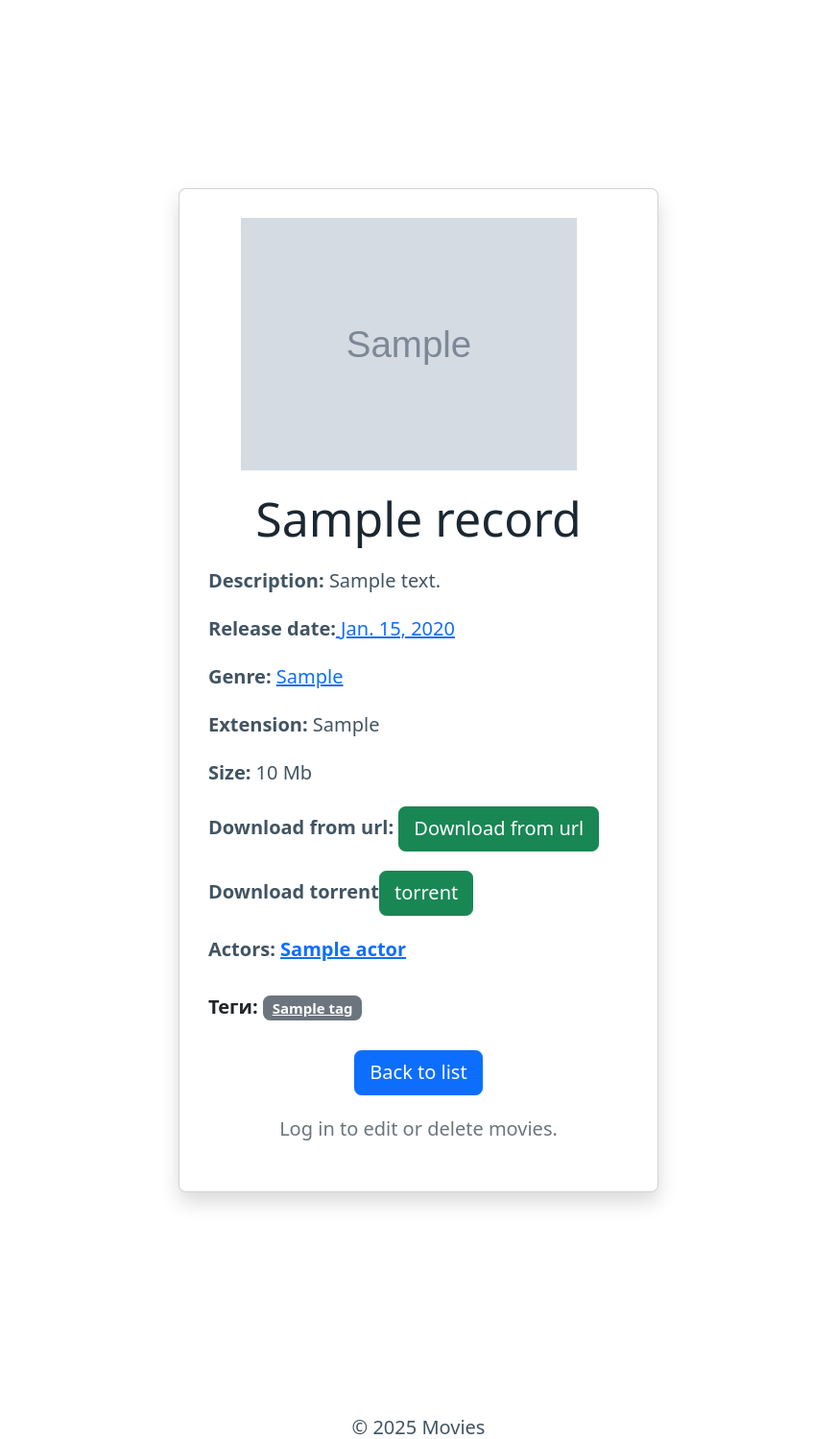
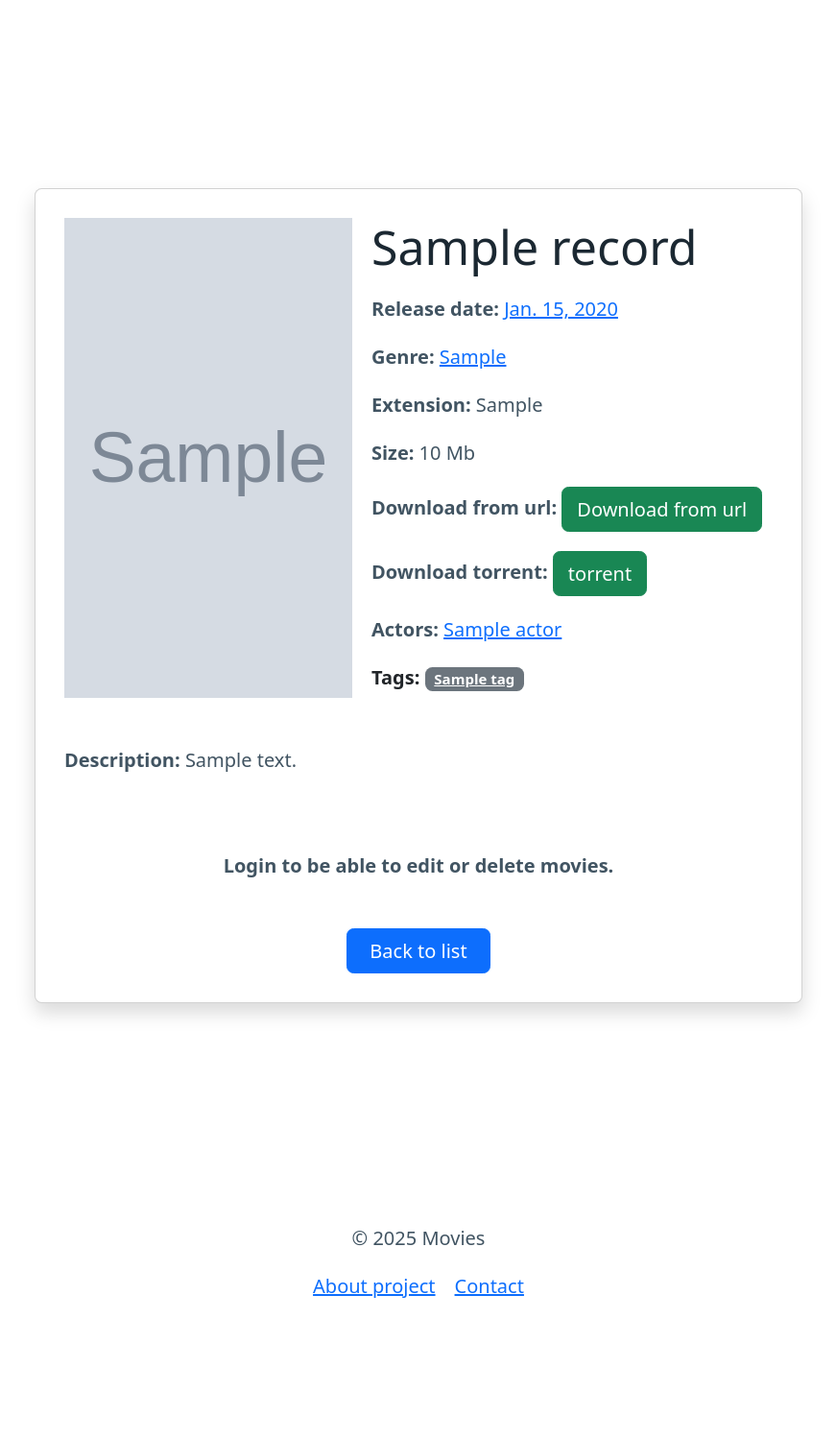
Before and after one commit to Noma9d/Movies, a Django app: page /movies/1/ in a window 1280 px wide. Shown: the part 216-1715 px from the top of the page at 96% size, without its empty margins (204-1075 px from the left). After the commit the page ends 1568 px from the top, so only its background shows below. Run offline with Django 5.2, Linux system fonts and the light colour scheme; tables that the repository leaves empty hold one stand-in row (values such as "Sample post"); grey boxes marked "Sample" are stand-in pictures; parts of the project's set-up code (start-up, migrations or seed data) failed here and were passed over.

Commit message:
modified:   movies/moviesapp/__pycache__/urls.cpython-312.pyc 	modified:   movies/moviesapp/__pycache__/views.cpython-312.pyc 	modified:   movies/moviesapp/templates/moviesapp/index.html 	modified:   movies/moviesapp/templates/moviesapp/movie_detail.html 	modified:   movies/moviesapp/templates/moviesapp/movies_filter.html 	modified:   movies/moviesapp/templates/moviesapp/search_results.html 	modified:   movies/moviesapp/urls.py 	modified:   movies/moviesapp/views.py

```diff
--- a/movies/moviesapp/templates/moviesapp/movie_detail.html
+++ b/movies/moviesapp/templates/moviesapp/movie_detail.html
@@ -7,47 +7,49 @@
 
 {% block content %}
 <div class="d-flex flex-column align-items-center justify-content-center" style="min-height: 60vh;">
-    <div class="card shadow p-4 mb-4 bg-white rounded" style="max-width: 500px; width: 100%;">
-        <div class="text-center">
+    <div class="card shadow p-4 mb-4 bg-white rounded" style="max-width: 800px; width: 100%;">
+        <div class="d-flex">
             {% if movie.picture %}
-                <img src="{{ movie.picture.image.url }}" class="me-3 mb-3" style="max-width: 350px;" alt="{{ movie.title }}">
+                <img src="{{ movie.picture.image.url }}" class="me-3 mb-3" style="width: 300px; height: 500px;" alt="{{ movie.title }}">
             {% endif %}
+            <div>
                 <h1 class="mb-3">{{ movie.title }}</h1>
-        </div>
-        <p><strong>Description:</strong> {{ movie.description }} <br>
-        <p><strong>Release date:</strong><a href="{% url "moviesapp:movies_filter" "year" movie.release_date %}"> {{ movie.release_date }}</a></p>
-        <p><strong>Genre:</strong>
-            <a href="{% url "moviesapp:movies_filter" "genre" movie.genre %}">
-                {{ movie.genre }}
-                </a> </p>
+                <p><strong>Release date:</strong> <a href="{% url 'moviesapp:movies_filter' 'year' movie.release_date %}">{{ movie.release_date }}</a></p>
+                <p><strong>Genre:</strong> <a href="{% url 'moviesapp:movies_filter' 'genre' movie.genre %}">{{ movie.genre }}</a></p>
                 <p><strong>Extension:</strong> {{ movie.extension }}</p>
                 <p><strong>Size:</strong> {{ movie.size }} Mb</p>
                 <p><strong>Download from url:</strong> <a href="{{ movie.download_url }}" class="btn btn-success" target="_blank">Download from url</a></p>
-        <p><strong>Download torrent</strong><a href="{{ movie.torrent_file.file_path.url }}" class="btn btn-success" target="_blank">torrent</a></p>
-        <p><strong>Actors:
+                <p><strong>Download torrent:</strong> <a href="{{ movie.torrent_file.file_path.url }}" class="btn btn-success" target="_blank">torrent</a></p>
+                <p><strong>Actors:</strong>
                     {% if movie.actors %}
                         {% for actor in movie.actors.all %}
-                <a href="{% url "moviesapp:movies_filter" "actor" actor %}">
-                  {{ actor }}
-                </a>
-              {% endfor %}<br>
+                            <a href="{% url 'moviesapp:movies_filter' 'actor' actor %}">{{ actor }}</a>
+                        {% endfor %}
                     {% endif %}
-        </strong></p>
+                </p>
                 {% if movie.tags %}
                     <div class="mt-2">
-                <strong>Теги:</strong>
+                        <strong>Tags:</strong>
                         {% for tag in movie.tags.all %}
-                    <a href="{% url "moviesapp:movies_filter" "tag" tag %}" class="badge bg-secondary me-1">{{ tag }}</a>
+                            <a href="{% url 'moviesapp:movies_filter' 'tag' tag %}" class="badge bg-secondary me-1">{{ tag }}</a>
                         {% endfor %}
                     </div>
                 {% endif %}
-        <div class="text-center mt-4 d-flex flex-column align-items-center gap-2">
-            <a href="{% url "moviesapp:main" %}" class="btn btn-primary mb-2">Back to list</a>
+            </div>
+        </div>
+        <div class="mt-4">
+            <p><strong>Description:</strong> {{ movie.description }}</p>
+        </div>
+        <div class="text-center mt-4">
+            {% if not user.is_authenticated %}
+                <p class="mt-4"><strong>Login to be able to edit or delete movies.</strong></p>
+            {% endif %}
+        </div>
+        <div class="text-center mt-4 d-flex justify-content-center gap-2">
+            <a href="{% url 'moviesapp:main' %}" class="btn btn-primary" style="width: 150px;">Back to list</a>
             {% if user.is_authenticated %}
-            <a href="{% url "moviesapp:edit_movie" movie.id %}" class="btn btn-warning mb-2">Edit</a>
-            <a href="{% url "moviesapp:delete_movie" movie.id %}" class="btn btn-danger">Delete</a>
-            {% else %}
-            <p class="text-muted">Log in to edit or delete movies.</p>
+                <a href="{% url 'moviesapp:edit_movie' movie.id %}" class="btn btn-warning" style="width: 150px;">Edit</a>
+                <a href="{% url 'moviesapp:delete_movie' movie.id %}" class="btn btn-danger" style="width: 150px;">Delete</a>
             {% endif %}
         </div>
     </div>
--- a/movies/moviesapp/templates/moviesapp/movies_filter.html
+++ b/movies/moviesapp/templates/moviesapp/movies_filter.html
@@ -35,12 +35,11 @@
                     <li class="mb-4">
                         <div class="d-flex align-items-start">
                             {% if movie.picture %}
-                                <img src="{{ movie.picture.image_path }}" class="me-3" style="max-width: 150px;" alt="{{ movie.title }}">
+                                <img src="{{ movie.picture.image_path.url }}" class="me-3" style="max-width: 150px;" alt="{{ movie.title }}">
                             {% endif %}
                             <div>
                                 <a href="{% url "moviesapp:movie_detail" movie.id %}"><strong>{{ movie.title }}</strong></a>
-                                <br><a href="{% url "moviesapp:movies_filter" "year" movie.release_date %}"> {{ movie.release_date }}</a><br>
-                                {{ movie.description }}<br>
+                                <br><small class="text-muted">Release date: </small><a href="{% url "moviesapp:movies_filter" "year" movie.release_date %}"> {{ movie.release_date }}</a><br>
                                 <small class="text-muted">
                                     Genre: <a href="{% url "moviesapp:movies_filter" "genre" movie.genre %}">
                                           {{ movie.genre }}
--- a/movies/moviesapp/templates/moviesapp/search_results.html
+++ b/movies/moviesapp/templates/moviesapp/search_results.html
@@ -19,12 +19,11 @@
                     <li class="mb-4">
                         <div class="d-flex align-items-start">
                             {% if movie.picture %}
-                                <img src="{{ movie.picture.image_path }}" class="me-3" style="max-width: 150px;" alt="{{ movie.title }}">
+                                <img src="{{ movie.picture.image_path.url }}" class="me-3" style="max-width: 150px;" alt="{{ movie.title }}">
                             {% endif %}
                             <div>
                                 <a href="{% url "moviesapp:movie_detail" movie.id %}"><strong>{{ movie.title }}</strong></a>
-                                <br><a href="{% url "moviesapp:movies_filter" "year" movie.release_date %}"> {{ movie.release_date }}</a><br>
-                                {{ movie.description }}<br>
+                                <br><small class="text-muted">Release date: </small><a href="{% url "moviesapp:movies_filter" "year" movie.release_date %}"> {{ movie.release_date }}</a><br>
                                 <small class="text-muted">
                                     Genre: <a href="{% url "moviesapp:movies_filter" "genre" movie.genre %}">
                                           {{ movie.genre }}
--- a/movies/moviesapp/urls.py
+++ b/movies/moviesapp/urls.py
@@ -16,7 +16,6 @@
     path("movies/<int:movie_id>/edit/", views.edit_movie, name="edit_movie"),
     path("movies/<int:movie_id>/delete/", views.delete_movie, name="delete_movie"),
     path("pictures/", views.pictures_list, name="pictures_list"),
-    # path("upload_image/", views.upload_file, name="upload_image"),
     path("pictures/<int:picture_id>/", views.picture_detail, name="picture_detail"),
     path(
         "pictures/<int:picture_id>/delete/", views.delete_picture, name="delete_picture"
@@ -30,8 +29,6 @@
 
 """
     TODO:
-    Проверить редактирование фильмов и их удаление.
-    Сделать загрузку торрент файла по кнопке "Загрузить торрент".
 
 
 """
--- a/movies/moviesapp/views.py
+++ b/movies/moviesapp/views.py
@@ -569,8 +569,8 @@
         formatted_movies.append(
             {
                 "id": movie.id,
-                "title": movie.title,
-                "description": movie.description,
+                "title": movie.title,  # Ограничиваем длину заголовка
+                "description": movie.description[:50] if len(movie.description) > 50 else movie.description,
                 "release_date": movie.release_date.strftime("%Y-%m-%d"),
                 "genre": movie.genre,
                 "extension": movie.extension,
@@ -589,7 +589,6 @@
     formatted_movies.sort(
         key=lambda x: x["id"], reverse=True
     )  # Сортируем по ID в обратном порядке, чтобы новые фильмы были первыми
-
     paginator = Paginator(formatted_movies, 10)  # Пагинация: 10 фильмов на страницу
     page_number = request.GET.get("page")
     page_obj = paginator.get_page(page_number)
@@ -653,7 +652,7 @@
             {
                 "id": movie.id,
                 "title": movie.title,
-                "description": movie.description,
+                "description": movie.description[:50] if len(movie.description) > 50 else movie.description,
                 "release_date": movie.release_date.strftime("%Y-%m-%d"),
                 "genre": movie.genre,
                 "extension": movie.extension,
@@ -708,7 +707,7 @@
             {
                 "id": movie.id,
                 "title": movie.title,
-                "description": movie.description,
+                "description": movie.description[:50] if len(movie.description) > 50 else movie.description,
                 "release_date": movie.release_date.strftime("%Y-%m-%d"),
                 "genre": movie.genre,
                 "extension": movie.extension,
```
Also changed, not shown: movies/moviesapp/templates/moviesapp/index.html (+7 -8 lines). Lines whose indentation alone changed are shown as unchanged.
